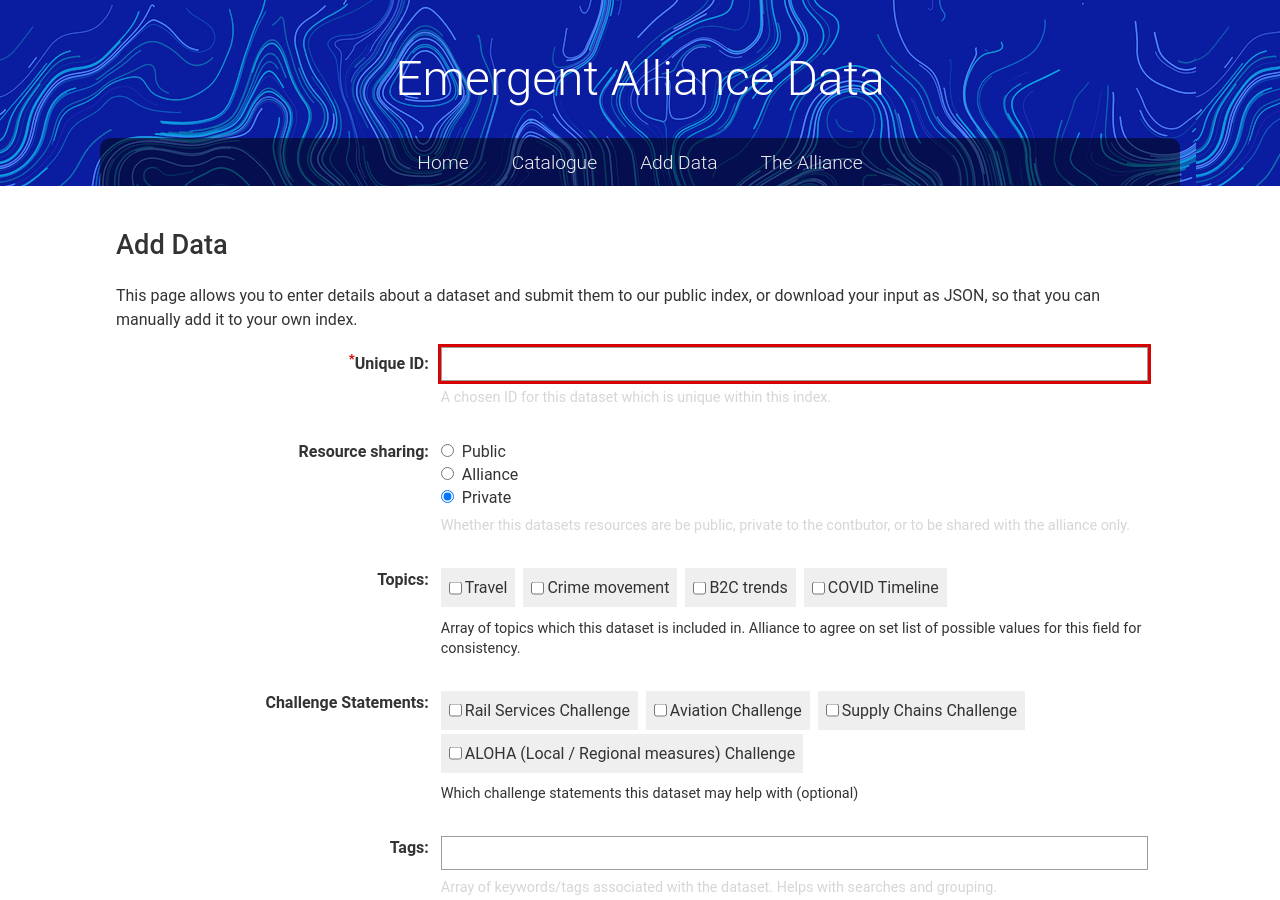
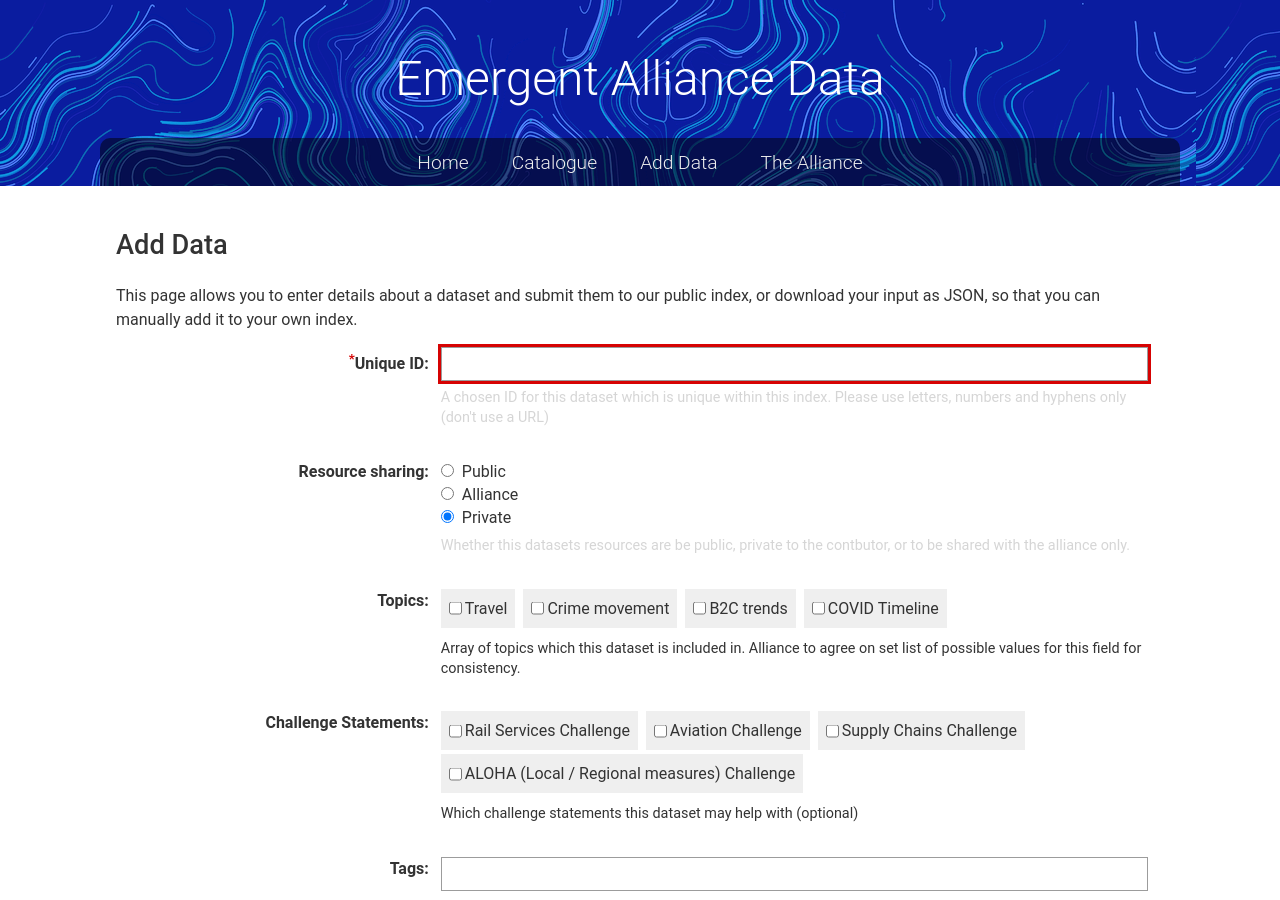
Before and after one commit to patricklake2/emer2gent-datahub, a Jekyll site: the page built from add/index.html, in a window 1280 px wide and 900 px high. Built offline with Jekyll 4.4.1, drawn with Linux system fonts in a browser that asks for light colours.

Commit message:
Add note to ID field on form

```diff
--- a/add/index.html
+++ b/add/index.html
@@ -17,7 +17,7 @@ stylesheets:
         <label for="id" class="label"><sup>*</sup>Unique ID:</label>
         <div class="input">
           <input id="id" name="id" type="text" required aria-required="true">
-          <p class="desc">A chosen ID for this dataset which is unique within this index.</p>
+          <p class="desc">A chosen ID for this dataset which is unique within this index. Please use letters, numbers and hyphens only (don't use a URL)</p>
         </div>
       </div>
 
```
